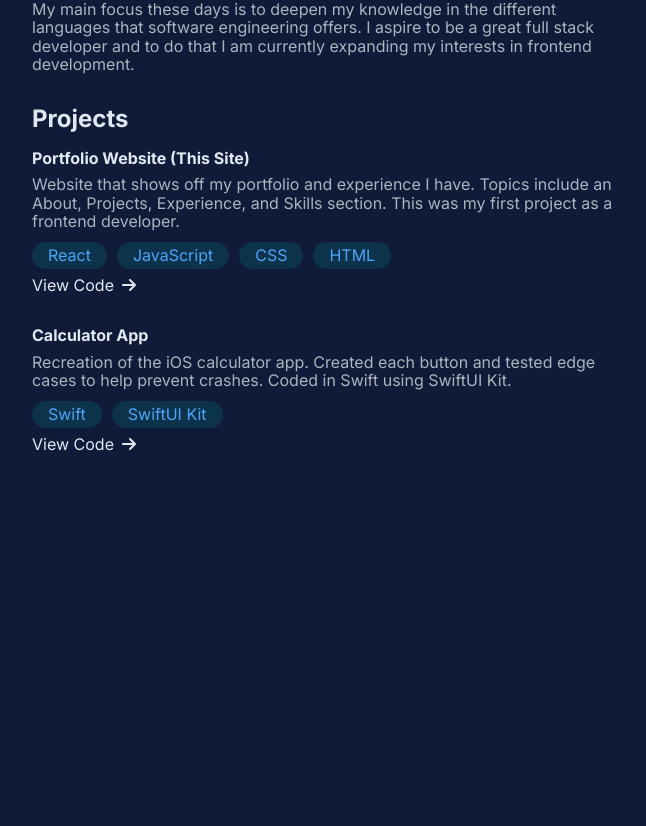
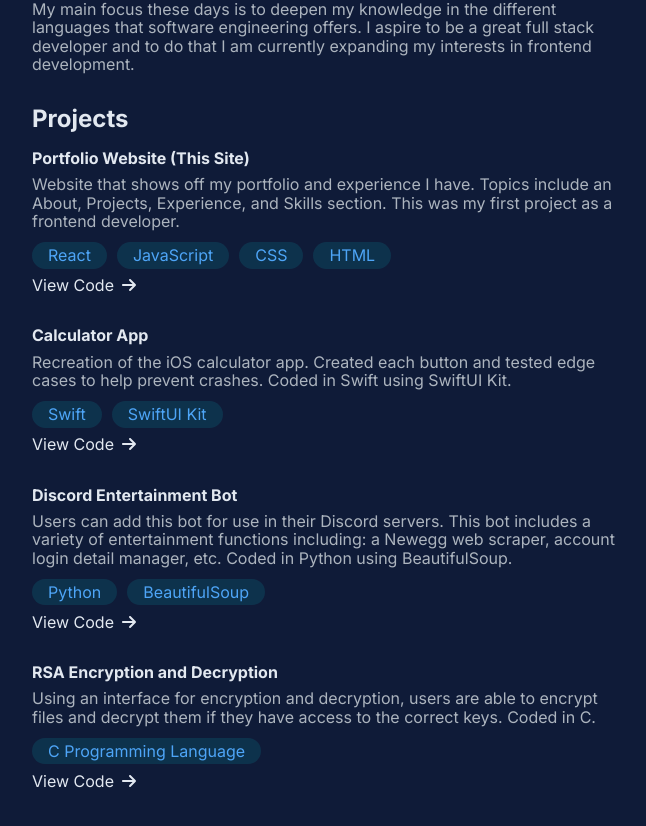
Before and after one commit to jonathanguyen21/Portfolio-Website, a React (Vite) app: page / in a window 1280 px wide. Shown: the part 374-1200 px from the top of the page, without its empty margins (308-954 px from the left). Built offline with nearby package versions, Linux system fonts and the light colour scheme.

Commit message:
Created projects component

```diff
--- a/components/Projects.jsx
+++ b/components/Projects.jsx
@@ -56,6 +56,52 @@ function Projects() {
             </a>
           </div>
         </div>
+
+        <div className="card">
+          <h4>Discord Entertainment Bot</h4>
+          <p className="description">
+            Users can add this bot for use in their Discord servers. This bot
+            includes a variety of entertainment functions including: a Newegg
+            web scraper, account login detail manager, etc. Coded in Python
+            using BeautifulSoup.
+          </p>
+          <Badge language="Python" />
+          <Badge language="BeautifulSoup" />
+          <div>
+            <a
+              href="https://replit.com/@jonnylee628/Discord-Bot"
+              target="_blank"
+            >
+              View Code
+              <FontAwesomeIcon
+                icon={faArrowRight}
+                className="cards__link__arrow"
+              />
+            </a>
+          </div>
+        </div>
+
+        <div className="card">
+          <h4>RSA Encryption and Decryption</h4>
+          <p className="description">
+            Using an interface for encryption and decryption, users are able to
+            encrypt files and decrypt them if they have access to the correct
+            keys. Coded in C.
+          </p>
+          <Badge language="C Programming Language" />
+          <div>
+            <a
+              href="https://github.com/jonathanguyen21/RSA-Encryption-and-Decryption"
+              target="_blank"
+            >
+              View Code
+              <FontAwesomeIcon
+                icon={faArrowRight}
+                className="cards__link__arrow"
+              />
+            </a>
+          </div>
+        </div>
       </div>
     </section>
   );
```
